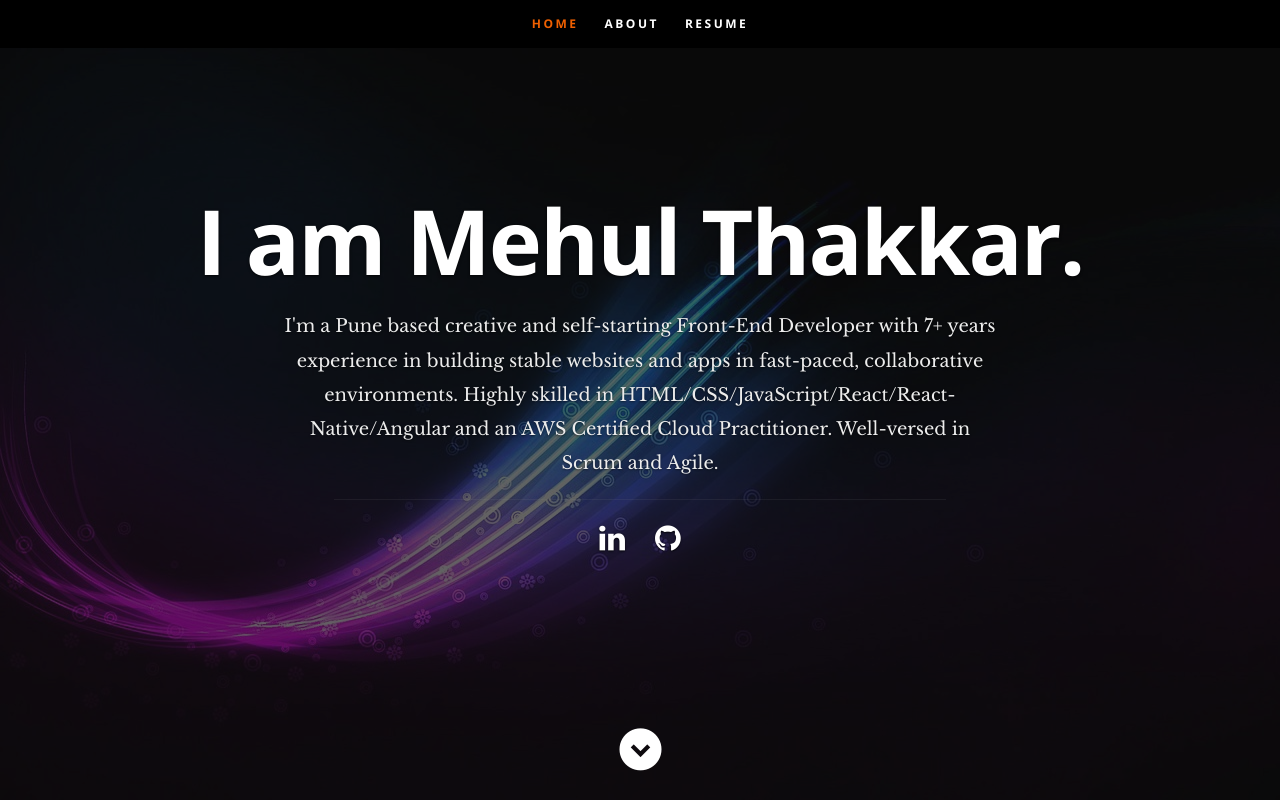
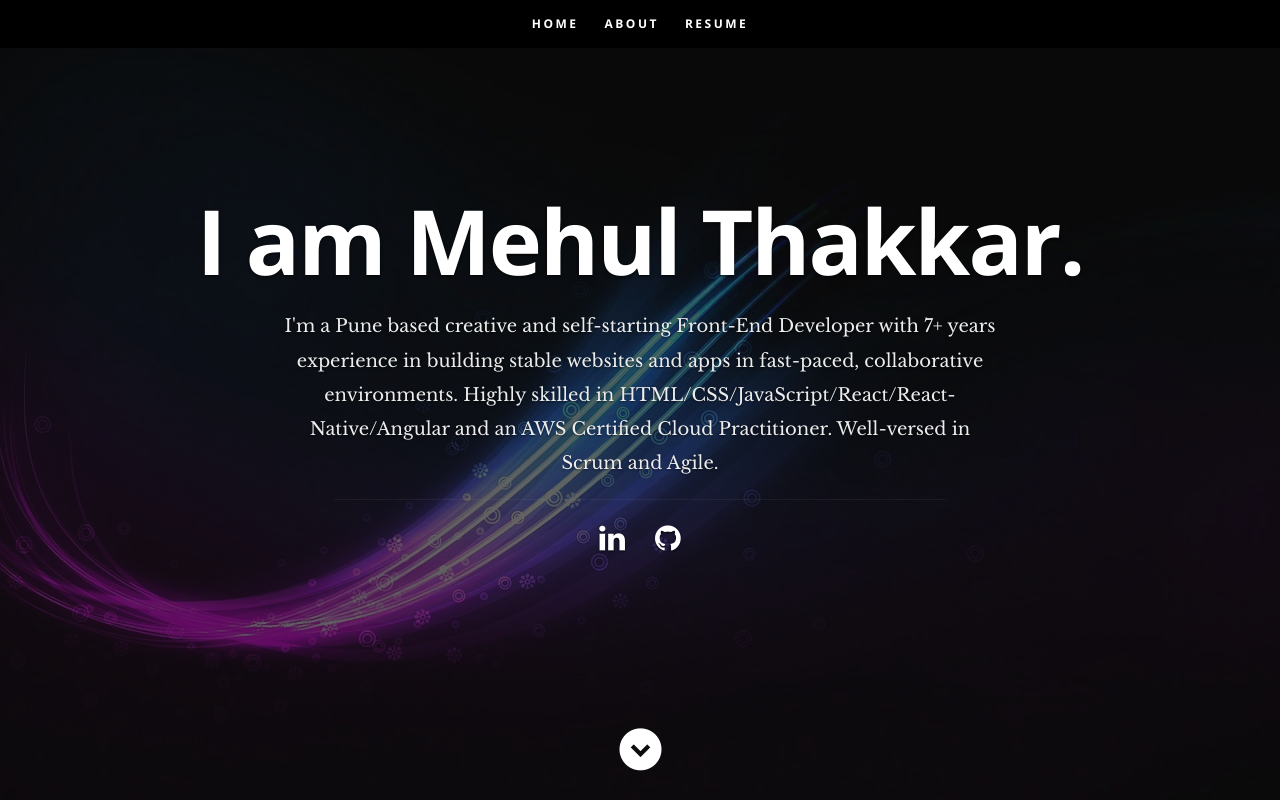
Before and after one commit to mehulcse/my-portfolio, a React (Create React App) app: page / in a window 1280 px wide. Shown: the top 800 px of the page. Built offline with nearby package versions, Linux system fonts and the light colour scheme; the HTML template or start-up script is replaced by a standard one.

Commit message:
Updated header style

```diff
--- a/src/components/header/header.js
+++ b/src/components/header/header.js
@@ -11,7 +11,7 @@ export default class Header extends Component {
                         <a className="mobile-btn" href="#nav-wrap" title="Show navigation">Show navigation</a>
                         <a className="mobile-btn" href="#" title="Hide navigation">Hide navigation</a>
                         <ul id="nav" className="nav">
-                            <li className="current"><a className="smoothscroll" href="#home">Home</a></li>
+                            <li><a className="smoothscroll" href="#home">Home</a></li>
                             <li><a className="smoothscroll" href="#about">About</a></li>
                             <li><a className="smoothscroll" href="#resume">Resume</a></li>
                         </ul>
```
